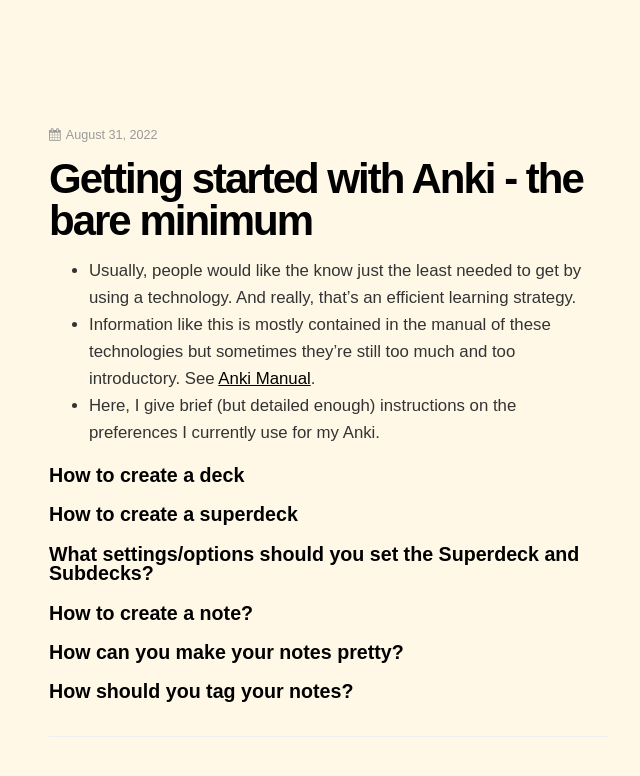
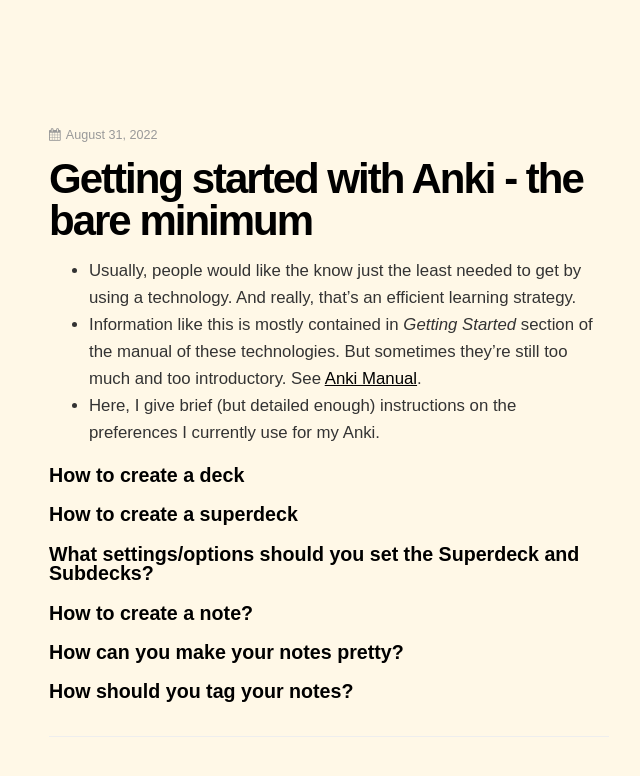
Before and after one commit to dCO2/rococo, a Jekyll site: the page built from _posts/2022-08-31-getting-started-with-anki.md, in a window 1280 px wide. Shown: the top 776 px of the page, without its empty margins (327-967 px from the left). Built offline with Jekyll 4.4.1, drawn with Linux system fonts in a browser that asks for light colours; some web fonts are replaced.

Commit message:
Refactors and Additions

```diff
--- a/_posts/2022-08-31-getting-started-with-anki.md
+++ b/_posts/2022-08-31-getting-started-with-anki.md
@@ -7,7 +7,7 @@ tags:
 ---
 
 - Usually, people would like the know just the least needed to get by using a technology. And really, that's an efficient learning strategy.
-- Information like this is mostly contained in the manual of these technologies but sometimes they're still too much and too introductory. See [Anki Manual](https://docs.ankiweb.net/getting-started.html).
+- Information like this is mostly contained in _Getting Started_ section of the manual of these technologies. But sometimes they're still too much and too introductory. See [Anki Manual](https://docs.ankiweb.net/getting-started.html).
 - Here, I give brief (but detailed enough) instructions on the preferences I currently use for my Anki.
 
 ### How to create a deck
```
Also changed, not shown: _posts/2022-08-17-project-mnemosyne.md (+1 -21 lines), _posts/2022-08-31-gallery-of-various-personal-notes.md (added, +27 -0 lines).
